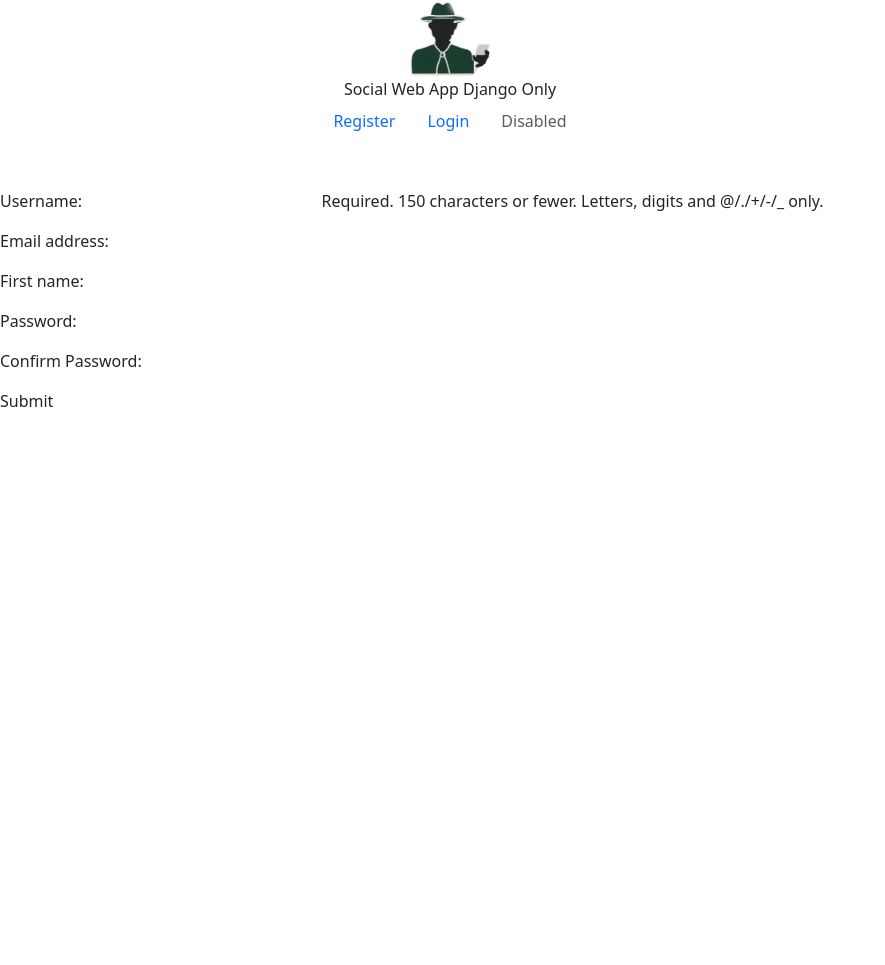
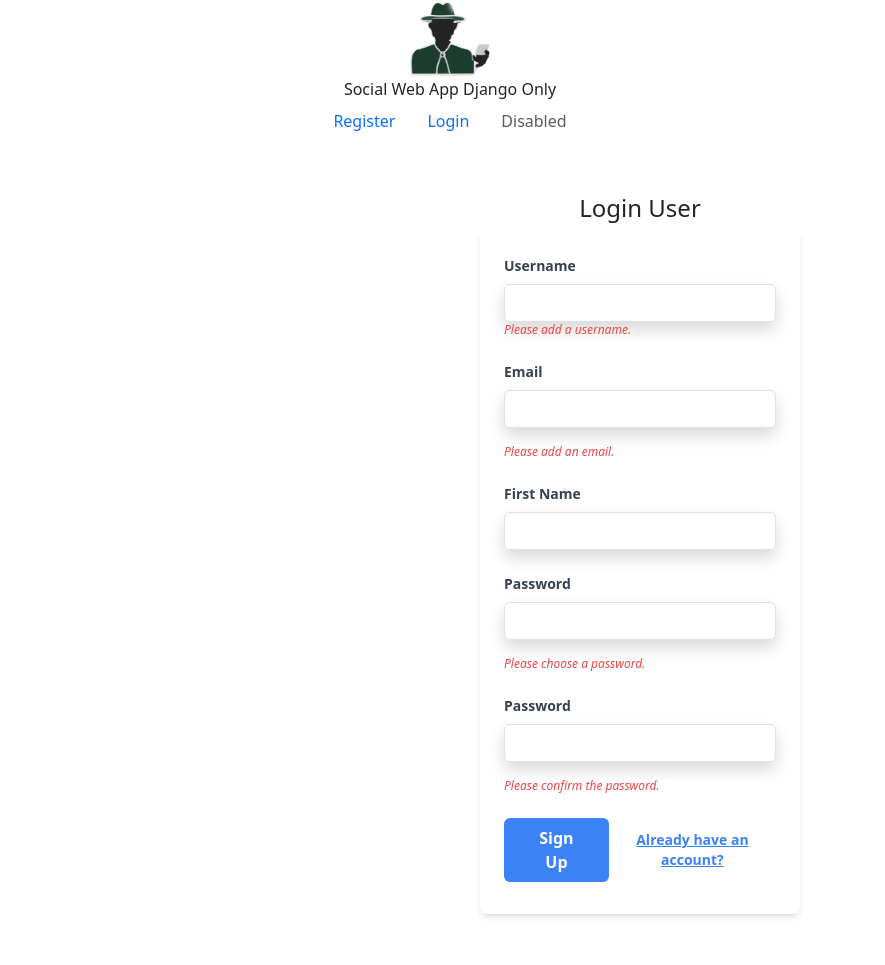
Before and after one commit to Georgiee98/social-media-web-app-django-only, a Django app: page /users/register/ in a window 1280 px wide. Shown: the whole page, without its empty margins (0-885 px from the left). Before the commit the page ends 407 px from the top, so only its background shows below. Run offline with Django 4.2, Linux system fonts and the light colour scheme; style sheets or scripts are compiled from the project's sources.

Commit message:
login and registration styled

```diff
--- a/users/templates/users/base.html
+++ b/users/templates/users/base.html
@@ -96,7 +96,6 @@
       </div>
     </div>
     <br />
-    <br />
     {% block body %} {% endblock %}
   </body>
 </html>
--- a/users/templates/users/register.html
+++ b/users/templates/users/register.html
@@ -1,10 +1,112 @@
-{% extends "users/base.html" %}
+{% extends "users/base.html" %} {% block body %}
 
+<div class="flex items-center justify-center h-screen">
+  <div
+    class="w-full max-w-xs object-center text-center flex flex-col justify-center"
+  >
+    <h1 class="text-2xl">Login User</h1>
+    <form class="bg-white shadow-md rounded px-4 pt-4 pb-8 mb-4" method="POST">
+      {% csrf_token %}
+      <div class="mb-4 text-left">
+        <label
+          class="block text-gray-700 text-sm font-bold mb-2"
+          for="username"
+        >
+          Username
+        </label>
+        <div
+          class="shadow appearance-none border rounded w-full py-2 px-3 text-gray-700 leading-tight focus:outline-none focus:shadow-outline overflow-hidden"
+          id="username"
+          type="text"
+          placeholder="Username"
+        >
+          {{ user_form.username }}
+        </div>
+        <p class="text-red-500 text-xs italic">Please add a username.</p>
+      </div>
+      <div class="mb-6 text-left">
+        <label
+          class="block text-gray-700 text-sm font-bold mb-2"
+          for="Email"
+        >
+          Email
+        </label>
+        <div
+          class="shadow appearance-none border border-red-500 rounded w-full py-2 px-3 text-gray-700 mb-3 leading-tight focus:outline-none focus:shadow-outline overflow-hidden"
+          type="email"
+          name="email"
+          placeholder="john@wick.com"
+        >
+          {{ user_form.email }}
+        </div>
+        <p class="text-red-500 text-xs italic">Please add an email.</p>
+      </div>
+      <div class="mb-6 text-left">
+        <label
+          class="block text-gray-700 text-sm font-bold mb-2"
+        >
+          First Name
+        </label>
+        <div
+          class="shadow appearance-none border border-red-500 rounded w-full py-2 px-3 text-gray-700 mb-3 leading-tight focus:outline-none focus:shadow-outline overflow-hidden"
+          type="text"
+          name="first_name"
+          placeholder="John"
+        >
+          {{ user_form.first_name }}
+        </div>
+      </div>
+      <div class="mb-6 text-left">
+        <label
+          class="block text-gray-700 text-sm font-bold mb-2"
+          for="password"
+        >
+          Password
+        </label>
+        <div
+          class="shadow appearance-none border border-red-500 rounded w-full py-2 px-3 text-gray-700 mb-3 leading-tight focus:outline-none focus:shadow-outline overflow-hidden"
+          id="password"
+          type="password"
+          placeholder="******************"
+        >
+          {{ user_form.password }}
+        </div>
+        <p class="text-red-500 text-xs italic">Please choose a password.</p>
+      </div>
+      <div class="mb-6 text-left">
+        <label
+          class="block text-gray-700 text-sm font-bold mb-2"
+          for="password2"
+        >
+          Password
+        </label>
+        <div
+          class="shadow appearance-none border border-red-500 rounded w-full py-2 px-3 text-gray-700 mb-3 leading-tight focus:outline-none focus:shadow-outline overflow-hidden"
+          id="password2"
+          type="password"
+          placeholder="******************"
+        >
+          {{ user_form.password2 }}
+        </div>
+        <p class="text-red-500 text-xs italic">Please confirm the password.</p>
+      </div>
+      <div class="flex items-center justify-between">
+        <button
+          type="submit"
+          class="bg-blue-500 hover:bg-blue-700 text-white font-bold py-2 px-4 rounded focus:outline-none focus:shadow-outline"
+          type="button"
+        >
+          Sign Up
+        </button>
+        <a
+          class="inline-block align-baseline font-bold text-sm text-blue-500 hover:text-blue-800"
+          href="{% url 'index' %}"
+        >
+          Already have an account?
+        </a>
+      </div>
+    </form>
+  </div>
+</div>
 
-  {% block body %}
-  <form method="POST">
-    {% csrf_token %}
-    {{ user_form.as_p }}
-    <button type="submit">Submit</button>
-  </form>
 {% endblock %}
```
Also changed, not shown: users/templates/users/login.html (+59 -8 lines), db.sqlite3, users/static/users/tw.css (line endings or trailing spaces).
